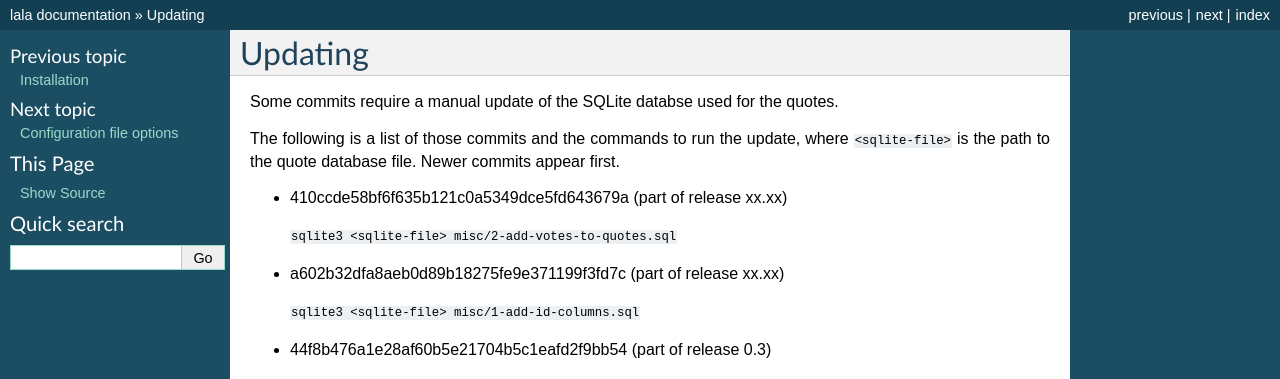
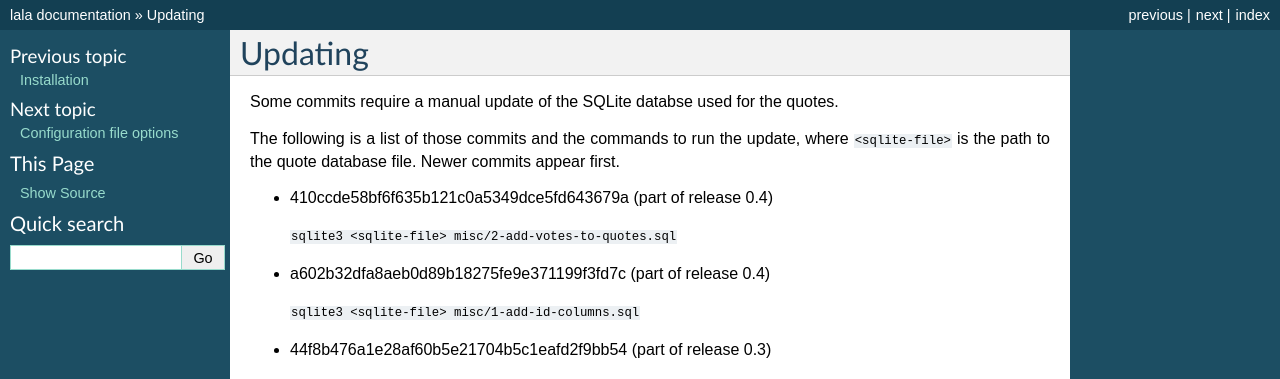
Before and after one commit to mineo/lala, a Sphinx documentation site: the page built from docs/source/updating.rst, in a window 1280 px wide. Shown: the top 379 px of the page. Built offline with Sphinx 7.4.7, drawn with Linux system fonts in a browser that asks for light colours; the version number could not be read and is left out.

Commit message:
Update version IDs

```diff
--- a/docs/source/updating.rst
+++ b/docs/source/updating.rst
@@ -7,11 +7,11 @@ The following is a list of those commits and the commands to run the update,
 where ``<sqlite-file>`` is the path to the quote database file. Newer commits
 appear first.
 
-* 410ccde58bf6f635b121c0a5349dce5fd643679a (part of release xx.xx)
+* 410ccde58bf6f635b121c0a5349dce5fd643679a (part of release 0.4)
 
   ``sqlite3 <sqlite-file> misc/2-add-votes-to-quotes.sql``
 
-* a602b32dfa8aeb0d89b18275fe9e371199f3fd7c (part of release xx.xx)
+* a602b32dfa8aeb0d89b18275fe9e371199f3fd7c (part of release 0.4)
 
   ``sqlite3 <sqlite-file> misc/1-add-id-columns.sql``
 
```
